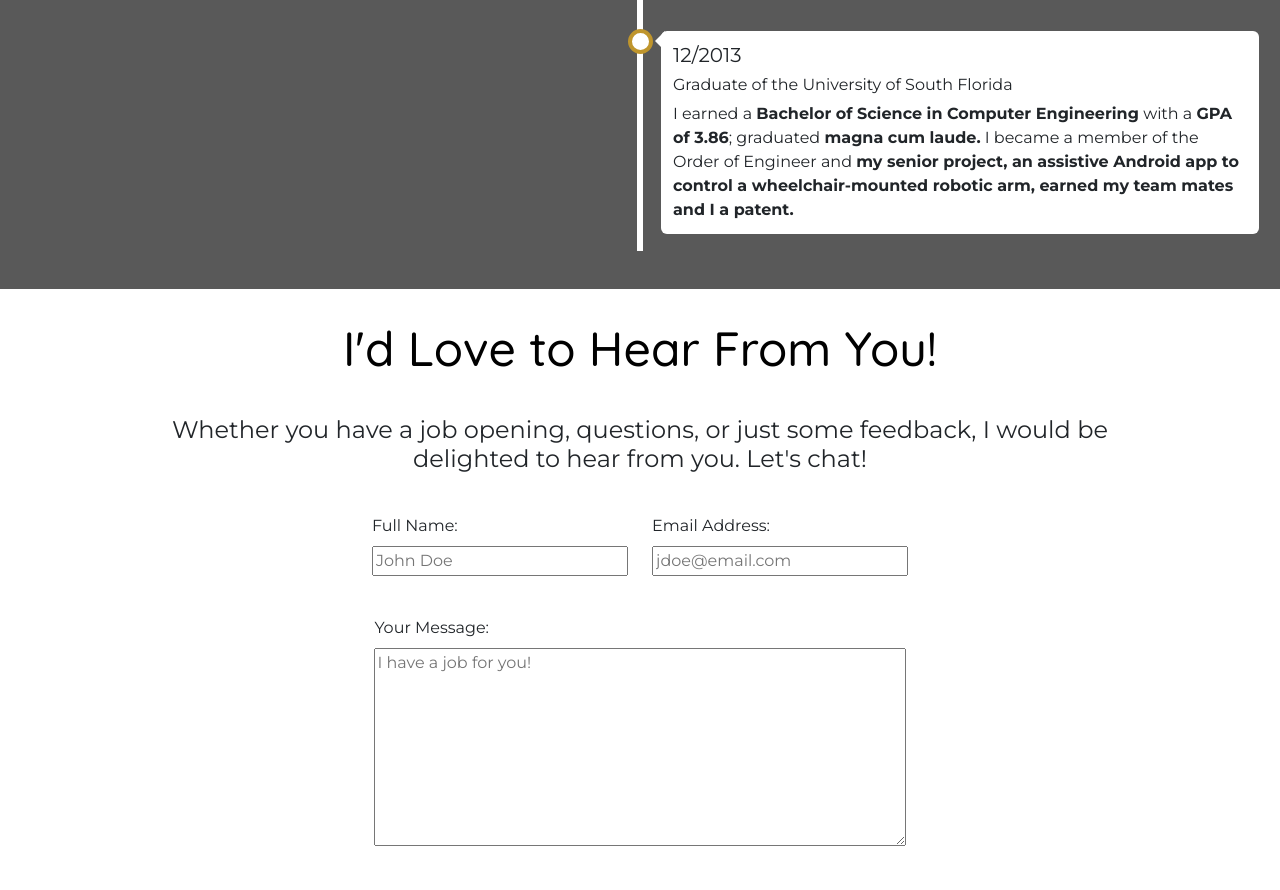
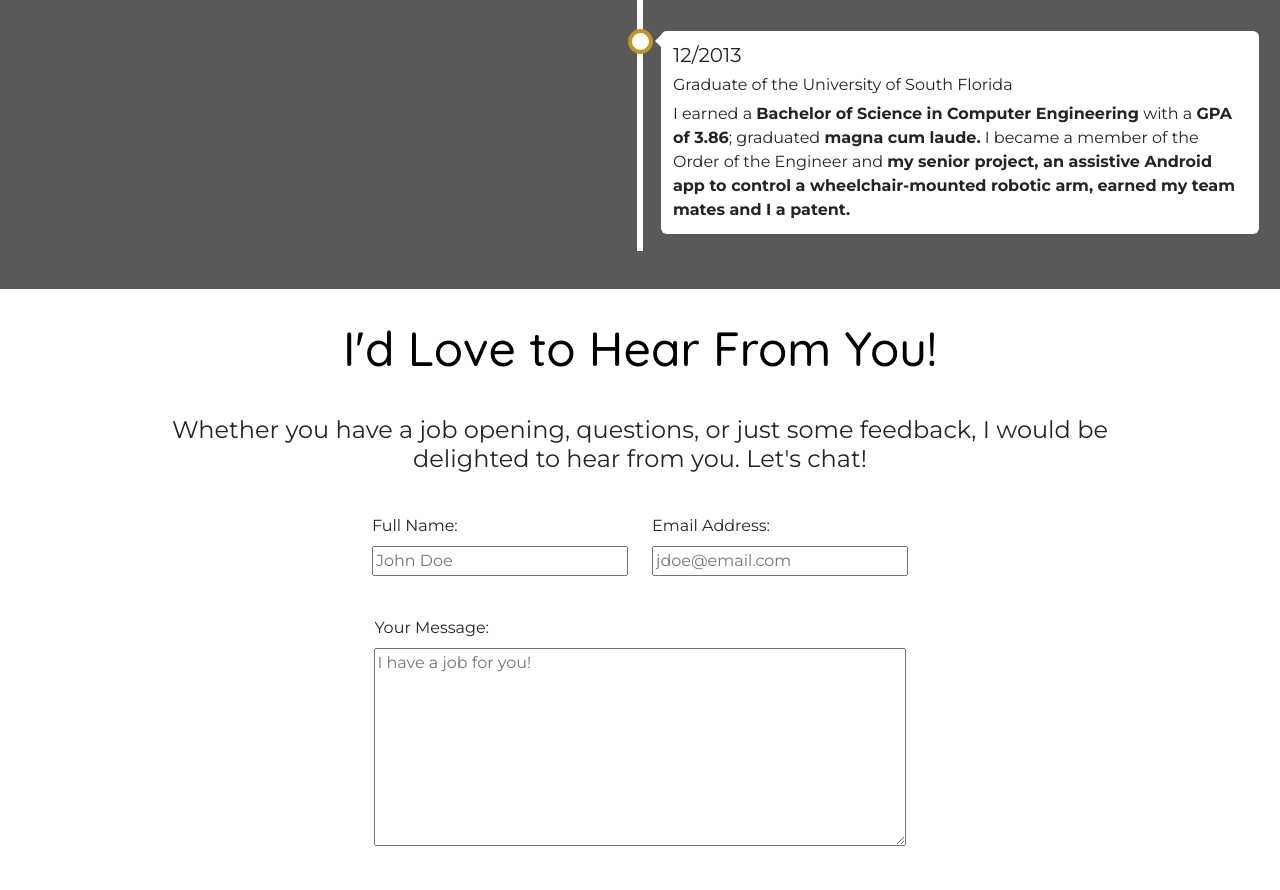
Before and after one commit to gtaylor314/gtaylor314.github.io, a plain HTML site: page index.html in a window 1280 px wide. Shown: the part 3064-3954 px from the top of the page. Drawn offline with nearby package versions, Linux system fonts and the light colour scheme.

Commit message:
Update index.html
Wording adjustment for 12/2013 graduation text.

```diff
--- a/index.html
+++ b/index.html
@@ -235,7 +235,7 @@
                         <h6>Graduate of the University of South Florida</h6>
                         <p>
                             I earned a <strong>Bachelor of Science in Computer Engineering</strong> with a <strong>GPA of 3.86</strong>; graduated
-                            <strong>magna cum laude.</strong> I became a member of the Order of Engineer and <strong>my senior project, an assistive
+                            <strong>magna cum laude.</strong> I became a member of the Order of the Engineer and <strong>my senior project, an assistive
                             Android app to control a wheelchair-mounted robotic arm, earned my team mates and I a patent.</strong>
                         </p>
                     </div>
```
